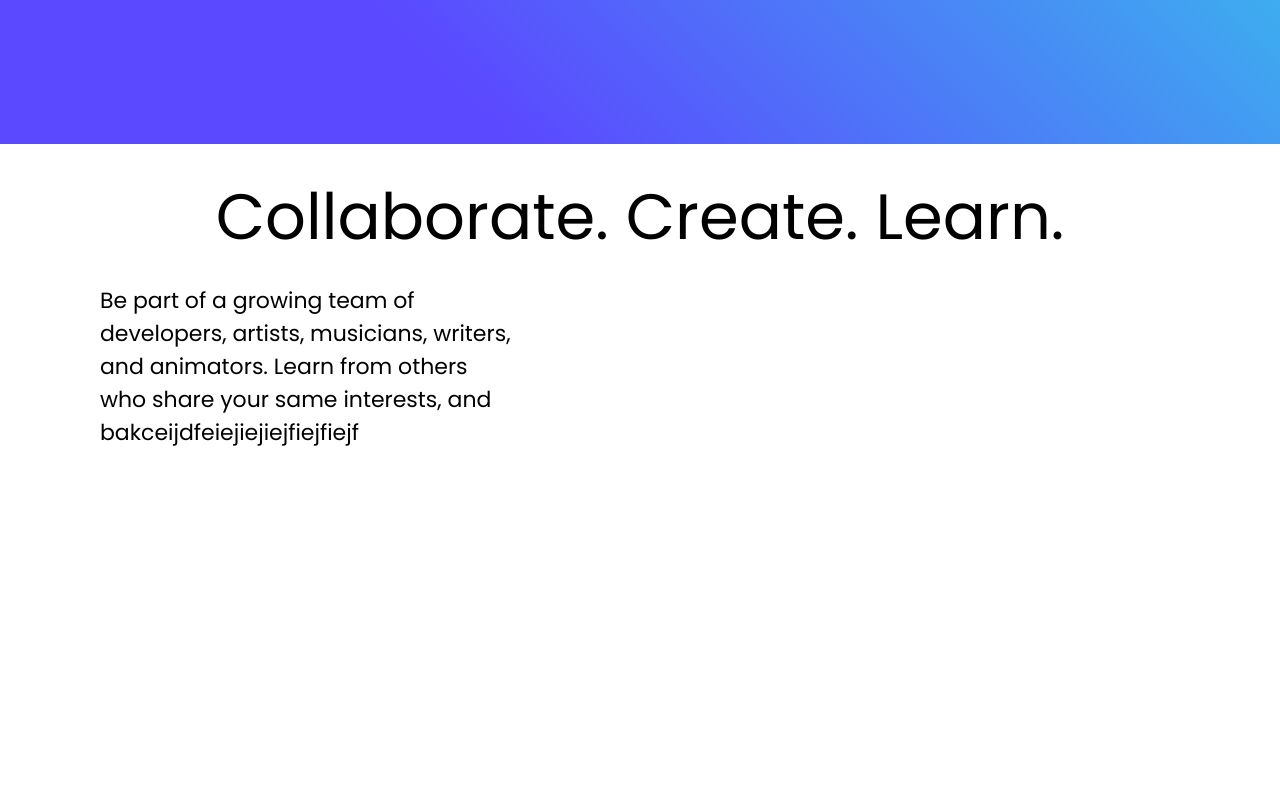
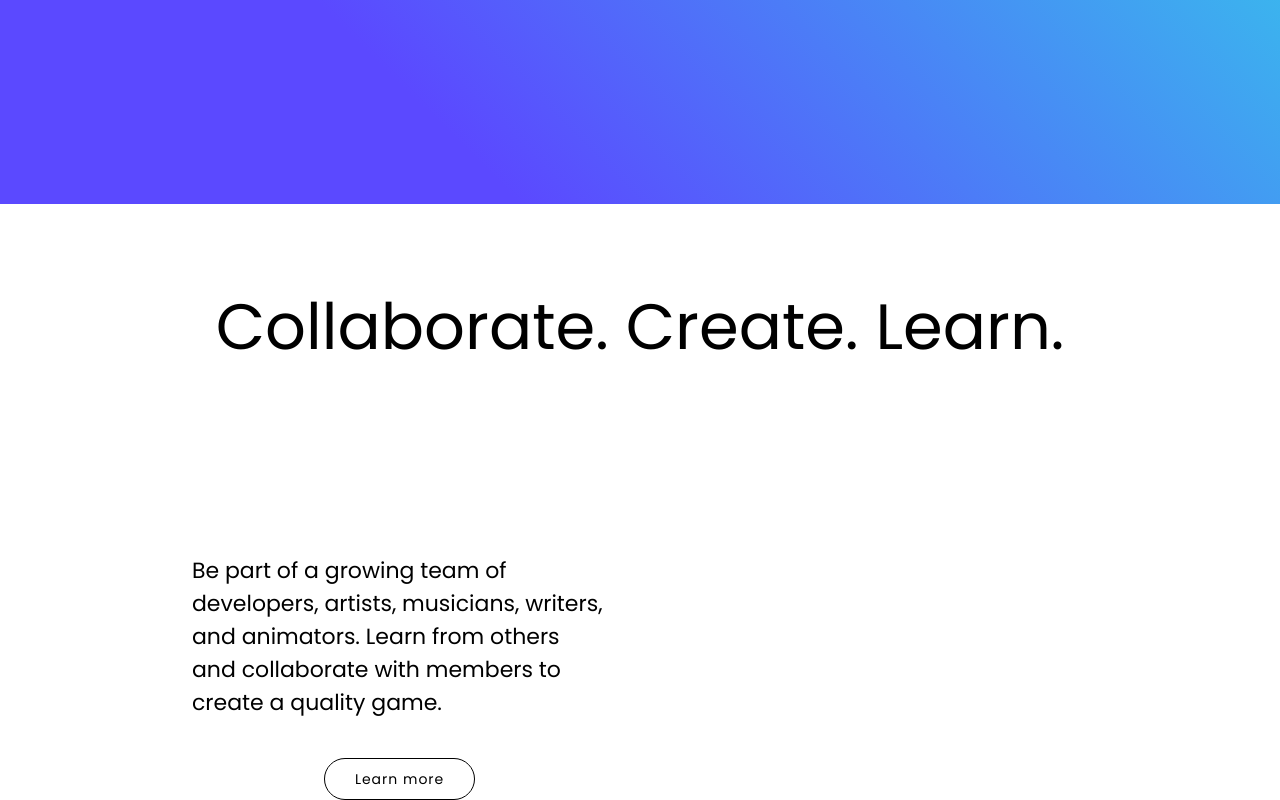
Before and after one commit to estebangarcia21/gdc-website, a React (Create React App) app: page / in a window 1280 px wide. Shown: the part 656-1456 px from the top of the page. Before the commit the page ends 1105 px from the top, so only its background shows below. Built offline with nearby package versions, Linux system fonts and the light colour scheme; a web font is replaced by a local one.

Commit message:
Added SCSS for homepage buttons, fixed bad naming conventions, and worked on the hompage design

```diff
--- a/src/assets/components/objects/Header.tsx
+++ b/src/assets/components/objects/Header.tsx
@@ -9,10 +9,10 @@ class Header extends React.Component {
                     <Link to='join-now' id='join-now-button'>
                         Join GDC
                     </Link>
-                    <Link to='our-games' className='button'>
+                    <Link to='our-games' className='header-button'>
                         Our Games
                     </Link>
-                    <Link to='to-do' className='button'>
+                    <Link to='to-do' className='header-button'>
                         To-Do
                     </Link>
                 </div>
--- a/src/assets/components/pages/game-data.tsx
+++ b/src/assets/components/pages/game-data.tsx
@@ -1,5 +1,5 @@
 import React from 'react';
-import GameSection from '../objects/GameSection';
+import GameSection from '../objects/game-section';
 
 class GameBuild {
     operatingSystem: string;
@@ -24,14 +24,11 @@ export interface Game {
     builds?: GameBuild[] | undefined;
 }
 
-// These values need to be migrated to a database with MikroORM / Apollo / GraphQL
-// 2020-2021
 class Spooksville implements Game {
     gameTitle: string = 'Spooksville';
     year: string = '2020-2021';
     gameDescription: string =
-        'Our very first game as a club! A Halloween themed gamed where you go door to door\
-         to collect candy with a suprising boss battle at the end!';
+        'Our very first game as a club! A Halloween themed gamed where you go door to door to collect candy with a suprising boss battle at the end!';
     builds?: GameBuild[] | undefined = [
         new GameBuild('Windows', 'v1.0.0', 'somelink'),
     ];
--- a/src/assets/components/pages/home.tsx
+++ b/src/assets/components/pages/home.tsx
@@ -1,11 +1,13 @@
 import React from 'react';
+import { Link } from 'react-router-dom';
 
-import Header from '../objects/Header';
+import Header from '../objects/header';
 
 const Homepage: React.FC = () => {
     return (
         <div>
             <Header />
+
             <div id='title-background'>
                 <div className='title-text fade-in' style={{ top: '37vh' }}>
                     Game Development Club
@@ -20,8 +22,7 @@ const Homepage: React.FC = () => {
             <div
                 className='text'
                 style={{
-                    marginTop: '25px',
-                    marginBottom: '20px',
+                    marginTop: '75px',
                     textAlign: 'center',
                     fontSize: '64px',
                 }}
@@ -29,10 +30,16 @@ const Homepage: React.FC = () => {
                 Collaborate. Create. Learn.
             </div>
 
-            <div className='left-text'>
-                Be part of a growing team of developers, artists, musicians,
-                writers, and animators. Learn from others who share your same
-                interests, and bakceijdfeiejiejiejfiejfiejf
+            <div id='page-content'>
+                <div className='left-text'>
+                    Be part of a growing team of developers, artists, musicians,
+                    writers, and animators. Learn from others and collaborate
+                    with members to create a quality game.
+                </div>
+
+                <Link to='/' className='button'>
+                    Learn more
+                </Link>
             </div>
         </div>
     );
--- a/src/assets/components/pages/our-games.tsx
+++ b/src/assets/components/pages/our-games.tsx
@@ -1,53 +1,8 @@
 import React from 'react';
 import { GameCardRenderer } from './game-data';
 
-// interface SidebarProps {
-//     year: string;
-//     projects?: string[];
-// }
-
-// const SidebarSection: React.FC<SidebarProps> = (props) => {
-//     const projects = props.projects?.map((element) => (
-//         <li style={{ fontSize: '18px' }}>{element}</li>
-//     ));
-
-//     return (
-//         <div>
-//             <p className='subtitle-text white' style={{ fontSize: '26px' }}>
-//                 {props.year}
-//             </p>
-
-//             <ul className='text white'>{projects}</ul>
-//         </div>
-//     );
-// };
-
 const Ourgamespage: React.FC = () => {
-    return (
-        <div>
-            {/* <div id='sidebar'>
-                <p
-                    className='subtitle-text white'
-                    style={{
-                        marginTop: '20px',
-                        marginBottom: '5px',
-                    }}
-                >
-                    Projects
-                </p>
-
-                <SidebarSection
-                    year='2020-2021'
-                    projects={['Spooksvile', 'Game-2']}
-                />
-                <SidebarSection
-                    year='2021-2020'
-                    projects={['Our first proj', 'Example!']}
-                />
-            </div> */}
-            {GameCardRenderer.renderCards()}
-        </div>
-    );
+    return <div>{GameCardRenderer.renderCards()}</div>;
 };
 
 export default Ourgamespage;
--- a/src/assets/scss/App.css
+++ b/src/assets/scss/App.css
@@ -53,11 +53,18 @@
   background-image: linear-gradient(45deg, #5b49ff 25%, #28f5e4);
 }
 
+#page-content {
+  margin-top: -20px;
+  margin-left: 15%;
+  margin-right: 15%;
+}
+
 .left-text {
   position: relative;
   font-family: "Poppins", sans-serif;
   font-size: 22px;
-  margin-left: 100px;
+  margin-top: 200px;
+  margin-bottom: 50px;
   max-width: 30ch;
   word-wrap: 70px;
 }
@@ -89,7 +96,6 @@
 
 .floating-diamond {
   position: absolute;
-  /* animation: Float 3s ease-in-out infinite; */
   width: 20px;
   height: 20px;
   margin: 0px;
@@ -98,8 +104,33 @@
           transform: rotateZ(45deg);
 }
 
+.button {
+  position: relative;
+  left: 15ch;
+  font-family: "Poppins", sans-serif;
+  font-size: 14px;
+  letter-spacing: 1px;
+  color: black;
+  text-align: center;
+  border: solid 1px black;
+  background-color: white;
+  padding: 10px 30px;
+  border-radius: 32px;
+  -webkit-transition: background-color 0.3s, color 0.3s, width 0.3s, border-width 0.3s, border-color 0.3s;
+  transition: background-color 0.3s, color 0.3s, width 0.3s, border-width 0.3s, border-color 0.3s;
+}
+
+.button:hover {
+  background-color: black;
+  color: white;
+}
+
+.button:focus {
+  outline: none;
+}
+
 #header-bar {
-  position: fixed;
+  position: relative;
   width: 100%;
   height: 60px;
   background-color: white;
@@ -140,7 +171,7 @@
   outline: none;
 }
 
-.button {
+.header-button {
   position: relative;
   top: 20px;
   margin: 20px;
@@ -157,21 +188,13 @@
   transition: background-color 0.3s, color 0.3s, width 0.3s, border-width 0.3s, border-color 0.3s;
 }
 
-.button:hover {
+.header-button:hover {
   background-color: black;
   color: white;
 }
 
-.button:focus {
+.header-button:focus {
   outline: none;
-}
-
-.typing-effect {
-  overflow: hidden;
-  white-space: nowrap;
-  margin: 0 auto;
-  -webkit-animation: typing 2s steps(40, end);
-          animation: typing 2s steps(40, end);
 }
 
 .fade-in {
--- a/src/assets/scss/_homepage.scss
+++ b/src/assets/scss/_homepage.scss
@@ -1,4 +1,5 @@
 $standard-font: 'Poppins', sans-serif;
+$text-block-size: 30ch;
 
 #title-background {
     position: relative;
@@ -9,16 +10,25 @@ $standard-font: 'Poppins', sans-serif;
     background-image: linear-gradient(45deg, #5b49ff 25%, #28f5e4);
 }
 
+#page-content {
+    $margin-size: 15%;
+
+    margin-top: -20px;
+
+    margin-left: $margin-size;
+    margin-right: $margin-size;
+}
+
 .left-text {
     position: relative;
 
     font-family: $standard-font;
     font-size: 22px;
 
-    margin-left: 100px;
+    margin-top: 200px;
+    margin-bottom: 50px;
 
-    max-width: 30ch;
-
+    max-width: $text-block-size;
     word-wrap: 70px;
 }
 
@@ -58,8 +68,6 @@ $standard-font: 'Poppins', sans-serif;
 .floating-diamond {
     position: absolute;
 
-    /* animation: Float 3s ease-in-out infinite; */
-
     width: 20px;
     height: 20px;
 
@@ -69,3 +77,35 @@ $standard-font: 'Poppins', sans-serif;
 
     transform: rotateZ(45deg);
 }
+
+.button {
+    position: relative;
+
+    left: $text-block-size * 0.5;
+
+    font-family: $standard-font;
+
+    font-size: 14px;
+    letter-spacing: 1px;
+    color: black;
+    text-align: center;
+
+    border: solid 1px black;
+    background-color: white;
+    padding: 10px 30px;
+    border-radius: 32px;
+
+    -webkit-transition: background-color 0.3s, color 0.3s, width 0.3s,
+        border-width 0.3s, border-color 0.3s;
+    transition: background-color 0.3s, color 0.3s, width 0.3s, border-width 0.3s,
+        border-color 0.3s;
+}
+
+.button:hover {
+    background-color: black;
+    color: white;
+}
+
+.button:focus {
+    outline: none;
+}
```
Also changed, not shown: src/assets/components/objects/Footer.tsx (+4 -4 lines), src/assets/scss/_header-footer.scss (+4 -11 lines), src/assets/components/objects/floating-diamond.tsx (renamed from src/assets/components/objects/FloatingDiamond.tsx), src/assets/components/objects/game-section.tsx (renamed from src/assets/components/objects/GameSection.tsx), 1 other file (tests, documents, lock files or other folders).
